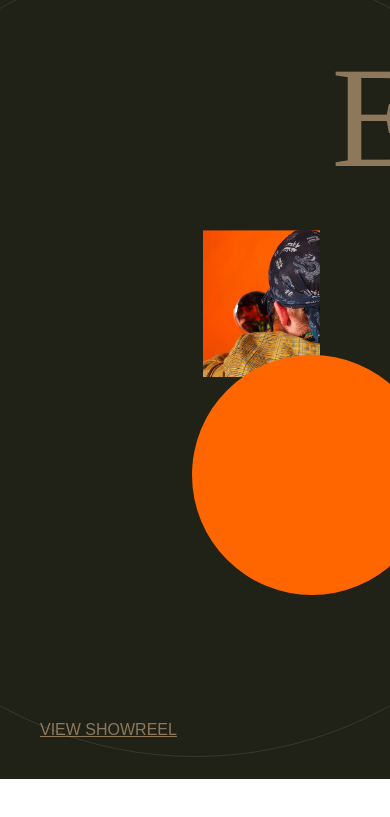
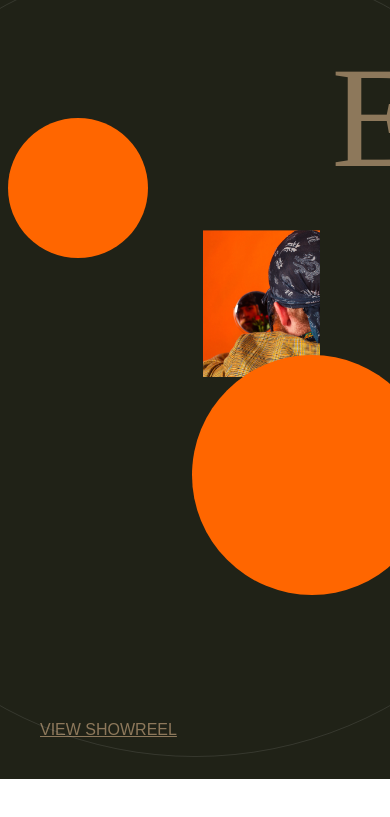
Before and after one commit to PIPKA2/PIPKA2.github.io, a plain HTML site: page cuero/index.html in a window 390 px wide. Shown: the part 65-882 px from the top of the page. Drawn offline with nearby package versions, Linux system fonts and the light colour scheme.

Commit message:
Update style.css

```diff
--- a/cuero/style.css
+++ b/cuero/style.css
@@ -146,6 +146,6 @@ img {
 		dislpay:none;
 	}
 	.circle-shape-3{
-		display:none;
+		dislpay:none;
 	}
 }
```
